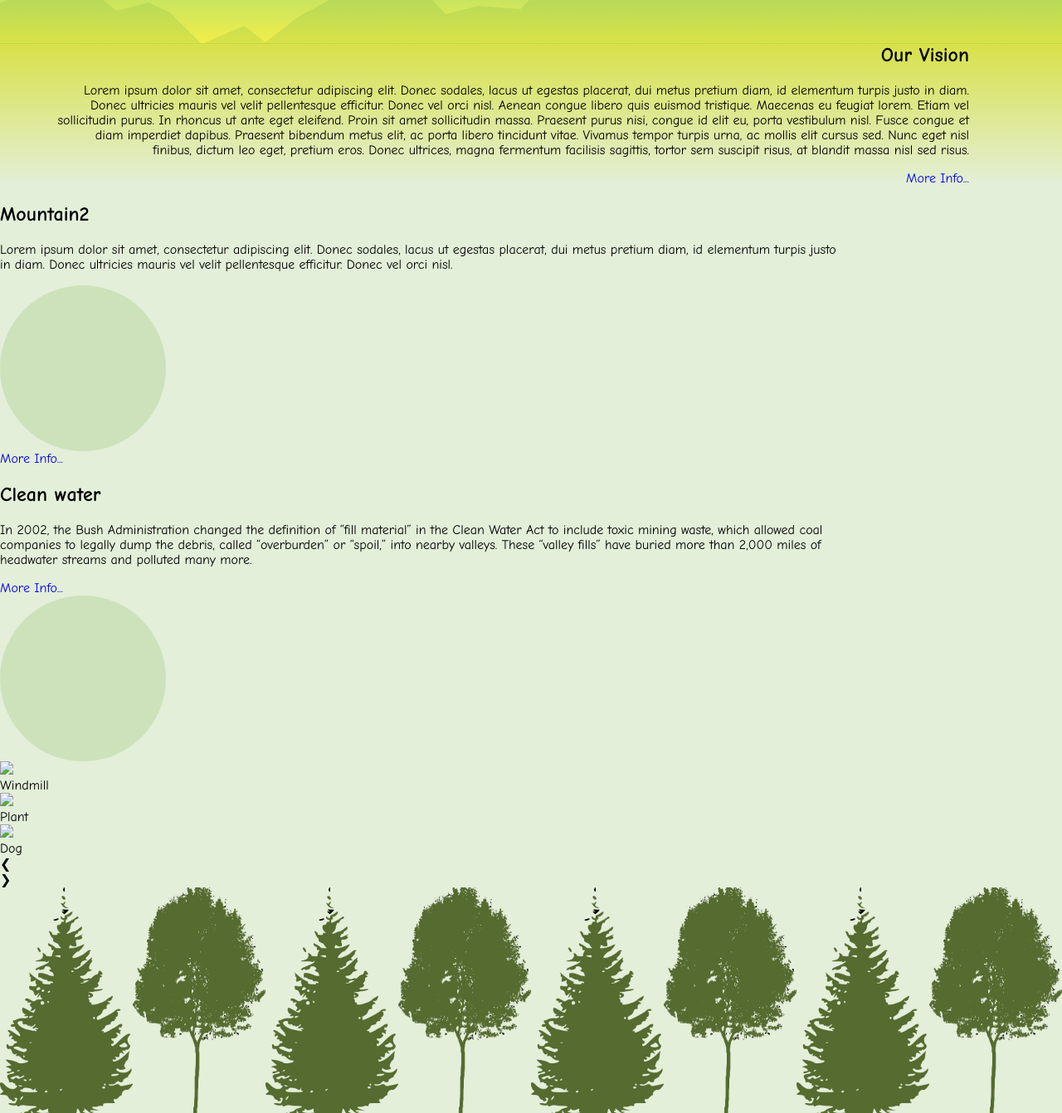
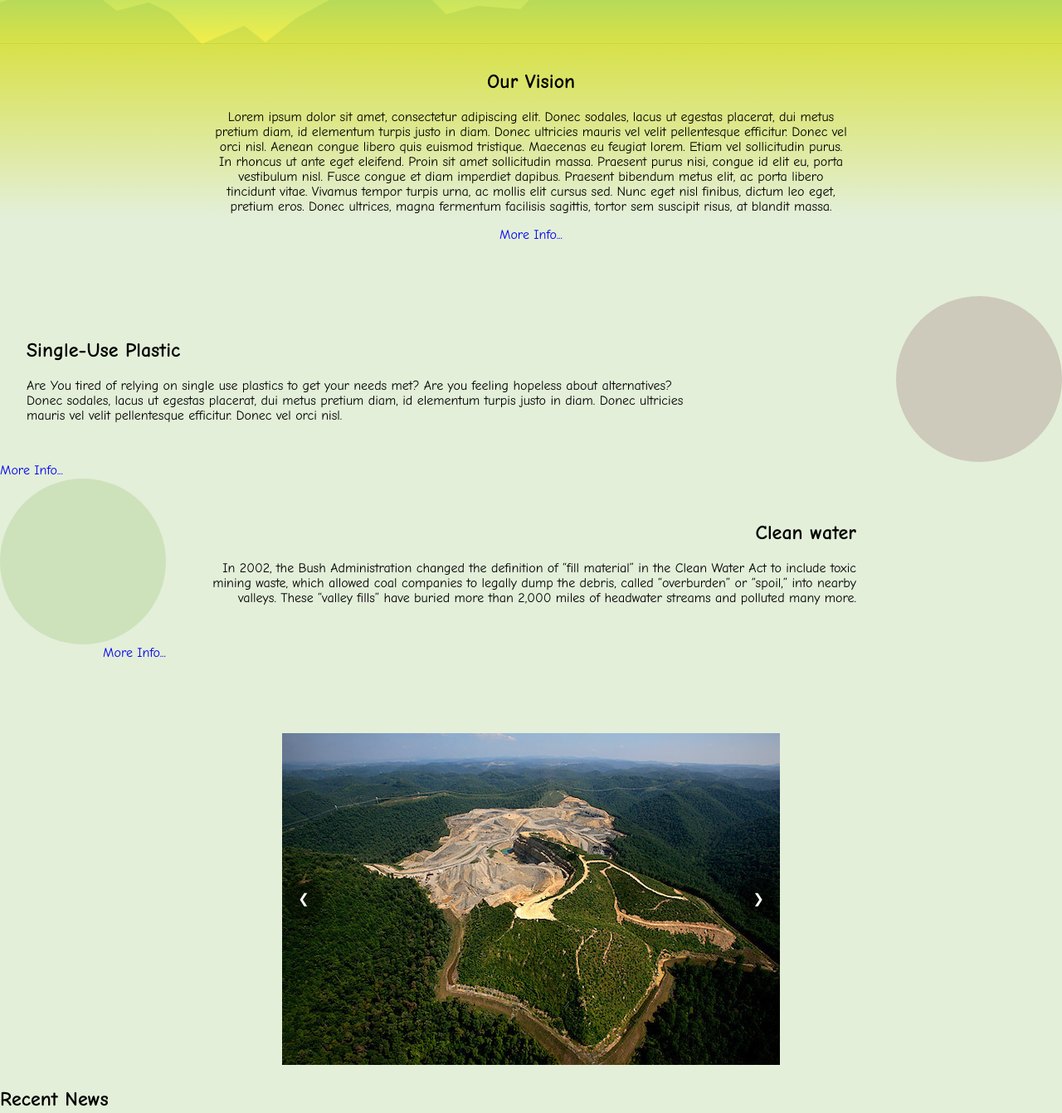
Before and after one commit to coryjennings93/codeLou_Project2, a plain HTML site: page index.html in a window 1280 px wide. Shown: the part 411-1753 px from the top of the page at 83% size. Drawn offline with Linux system fonts and the light colour scheme.

Commit message:
slideshow works! now for the buttons

```diff
--- a/css/styles.css
+++ b/css/styles.css
@@ -24,7 +24,6 @@ a {
 
 .grid-container {
     display: grid;
-
 }
 
 .background-circle{
@@ -82,18 +81,21 @@ svg {
 h1 {text-shadow: rgba(10, 189, 240, 0.298039) 3px 3px 0px, rgba(254, 1, 1, 0.298039) -3px -3px 0px;
 }
 
-main .item-1 {
+/* Homepage Vision Statement */
+main {
     width: 95%;
     margin: auto;
     text-align: center;
+    margin-bottom: 2em;
+    padding-bottom: 2em;
 }
 
-main .item-1 p {
+main p {
     shape-outside: polygon(50% 0, 100% 50%, 50% 100%, 0 50%);
     -webkit-shape-outside: polygon(50% 0, 100% 50%, 50% 100%, 0 50%);
 }
 
-main .item-1 h2 {
+main h2 {
     margin-top: 0;
     padding-top: 2rem;
 }
@@ -160,22 +162,22 @@ header .item-4 {
     text-align: center;
 }
 /* ---- Main Navigation ---- */
-.main-menu li {
+.main-nav li {
     list-style: none;
     display: inline;
     padding: 0 .5em;
 }
 
-.main-menu a:hover {
+.main-nav a:hover {
     color: #fa8733;
 }
 
-.main-menu a {
-    color: #9ce7e8;
+.main-nav a {
+    color: #a96b19/*#9ce7e8*/;
 }
 
-.main-menu ul {
-    padding: 0 2rem 0 0;
+.main-nav ul {
+    padding: 0 2rem;
 }
 
 .circle {
@@ -293,11 +295,104 @@ footer{
     padding:
 }
 
+.home-articles {
+    grid-row-start: 1;
+    grid-row-end: 2;
+    grid-column-start: 1;
+    grid-column-end: 2;
+}
+
 .article-circle {
     background-color: rgb(118,176,65, .2);
     width: 200px;
-    height: 200px
+    height: 200px;
+    grid-row-start: 1;
+    grid-row-end: 2;
+    grid-column-start: 1;
+    grid-column-end: 2;
+    margin: auto;
 }
+
+/* ---- SLIDESHOW ----- */
+#slideshow-container{
+    margin-top: 5rem;
+}
+#slideshow-wrapper {
+    width: 100%;
+    max-width: 600px;
+    margin: auto;
+    display: grid;
+
+}
+.imageContainer {
+    display: grid;
+    text-align: center;
+    grid-row-start: 1;
+    grid-row-end: 4;
+    grid-column-start: 1;
+    grid-column-end: 2;
+}
+/* Only the 1st slide is initially visible */
+/* .imageContainer > img:first-child {
+	opacity: 1 !important;
+} */
+
+.imageContainer img.show {
+    opacity: 1 !important;
+}
+
+#slideshow-wrapper img {
+    grid-row-start: 1;
+    grid-row-end: 4;
+    grid-column-start: 1;
+    grid-column-end: 2;
+    padding: .5em 0;
+    max-width: 600px;
+    width: 100%;
+    opacity: 0;
+    transition: opacity 500ms linear;
+}
+/* Only the 1st slide is initially visible */
+.imageContainer > img:first-child {
+	opacity: 1;
+}
+#prev {
+    justify-self: start;
+}
+#next {
+    justify-self: end;
+
+
+}
+#prev,
+#next {
+    cursor: pointer;
+    padding: 1rem;
+    border-radius: 50%;
+    background-color:  rgba(0, 0, 0, 0.4);
+    border: 0;
+    grid-row-start: 2;
+    grid-row-end: 3;
+    grid-column-start: 1;
+    grid-column-end: 2;
+    z-index: 6;
+    color: white;
+    display: inline-block;
+    margin: .2rem;
+    font-size: 1rem;
+
+}
+
+#prev:hover,
+#next:hover {
+  background-color: rgba(0, 0, 0, 0.8);
+}
+
+.displaySlide {
+    z-index: 2;
+}
+
+
 
 /* For Accessability purposes */
 .visually-hidden
@@ -327,7 +422,7 @@ overflow:hidden; */
 
 /* Small devices (landscape phones, 576px and up) */
 @media (min-width: 576px) {
-    main .item-1 {
+    main {
         width: 90%;
     }
 
@@ -336,7 +431,6 @@ overflow:hidden; */
         grid-row-end: 4;
         grid-column-start: 1;
         grid-column-end: 2;
-        margin: 3em 0 0 7em;
     }
 
     header .item-2 {
@@ -344,8 +438,7 @@ overflow:hidden; */
         grid-row-end: 2;
         grid-column-start: 1;
         grid-column-end: 2;
-        font-size: 2.3em;
-        margin: 5rem 0 0 6rem;
+        font-size: 2.4em;
     }
 
     header .item-3 {
@@ -353,8 +446,6 @@ overflow:hidden; */
         grid-row-end: 3;
         grid-column-start: 1;
         grid-column-end: 2;
-        margin: 0 0 0 6.5rem;
-
     }
 
    /* .footer-form input {
@@ -389,15 +480,75 @@ overflow:hidden; */
     }
     .home-articles {
         width: 80%;
+        padding: 2em;
     }
-    main .item-1 {
+
+    /* <NAV> Main navigation */
+    .main-nav .li-item-1 {
+        grid-row-start: 1;
+        grid-row-end: 2;
+    }
+    .main-nav .li-item-2 {
+        grid-row-start: 1;
+        grid-row-end: 2;
+    }
+    .main-nav .li-item-3 {
+        grid-row-start: 1;
+        grid-row-end: 2;
+    }
+    .main-nav .li-item-4 {
+        grid-row-start: 1;
+        grid-row-end: 2;
+    }
+    .main-nav .li-item-5 {
+        grid-row-start: 2;
+        grid-row-end: 3;
+    }
+    .main-nav .li-item-6 {
+        grid-row-start: 2;
+        grid-row-end: 3;
+    }
+    /* END <NAV> */
+
+
+
+    /* <MAIN> */
+    main h2 {
+        padding-top: 0;
+    }
+    main  {
         margin-left: auto;
-        padding-right: 3rem;
+        min-width: 725px;
+        max-width: 831px;
+    }
+    /* End <MAIN> */
+
+    /* Recent Articles */
+    .recent-articles:nth-child(2n) {
         text-align: right;
-        min-width: 725px;
+        justify-self: end;
+
     }
-    main .item-1 h2 {
-        text-align: right;
+    .recent-articles:nth-child(odd) .article-circle {
+        background-color: rgb(118,55,65, .2);
+        grid-row-start: 1;
+        grid-row-end: 2;
+        grid-column-start: 2;
+        grid-column-end: 3;
+    }
+    .recent-articles:nth-child(even) article.home-articles {
+        grid-row-start: 1;
+        grid-row-end: 2;
+        grid-column-start: 2;
+        grid-column-end: 3;
+     }
+    /* END Recent Articles */
+    header .item-2 {
+        text-align: left;
+    }
+    header .item-3 {
+        margin: 0 0 0 6.5rem;
+        text-align: left;
     }
     header .item-4 {
         grid-row-start: 1;
@@ -405,6 +556,18 @@ overflow:hidden; */
         grid-column-start: 2;
         grid-column-end: 3;
         text-align: end;
+        padding-top: 2em;
+    }
+    .main-nav a {
+        color: #9ce7e8;
+    }
+
+    /* Articles */
+    .article-circle-1 {
+        background-position: left;
+    }
+    .article-circle-2 {
+
     }
 
     /* SVG */
@@ -417,15 +580,26 @@ overflow:hidden; */
     .svg-sm {
         display: none;
     }
-    main .item-1 h2 {
-        margin-top: 0;
-        padding-top: 0;
+
+
+
+    header .item-2 {
+        margin: 5rem 0 0 6rem;
+    }
+    header .item-1 {
+        margin: 3em 0 0 7em;
+    }
+    /* FOOTER */
+    .footer-flex-2 {
+        margin: 0;
     }
  }
 
 /* Large devices (desktops, 992px and up) */
 @media (min-width: 992px) {
-
+    .main-nav ul.grid-container {
+        display: inline-block;
+    }
 
 
 
--- a/index.html
+++ b/index.html
@@ -22,7 +22,7 @@
          Speak</p>
       <button>MENU</button>
       <nav class="main-menu" role="navigation">
-        <ul>
+        <ul class="grid-container">
           <li><a href="#home">Home</a></li>
           <li><a href="#">Mission</a></li>
           <li><a href="#">Alternatives</a></li>
@@ -37,14 +37,14 @@
           <div class="circle background-circle item-1"></div>
           <h1 class="item-2">Protect Our Earth!</h1>
           <p class="item-3"><i>"A Future Worth Fighting For"</i></p>
-          <nav class="main-menu item-4" role="navigation">
-              <ul>
-                <li><a href="#home">Home</a></li>
-                <li><a href="#">Mission</a></li>
-                <li><a href="#">Alternatives</a></li>
-                <li><a href="#">Action</a></li>
-                <li><a href="#">Contact</a></li>
-                <li><a href="#">More</a></li>
+          <nav class="main-nav item-4" role="navigation">
+              <ul class="grid-container">
+                <li class="li-item-1"><a href="#home">Home</a></li>
+                <li class="li-item-2"><a href="#">Mission</a></li>
+                <li class="li-item-3"><a href="#">Alternatives</a></li>
+                <li class="li-item-4"><a href="#">Action</a></li>
+                <li class="li-item-5"><a href="#">Contact</a></li>
+                <li class="li-item-6"><a href="#">More</a></li>
               </ul>
             </nav>
           <img src="img/mountain.jpg" alt="Mountains">
@@ -57,71 +57,70 @@
   </header>
 
   <div class="page-content">
-    <main class="main">
 
-      <div class="home-articles triangle-up moreinfo item-1">
-        <h2>Our Vision</h2>
-        <p>Lorem ipsum dolor sit amet, consectetur adipiscing elit. Donec sodales, lacus ut egestas placerat, dui metus pretium diam, id elementum turpis justo in diam. Donec ultricies mauris vel velit pellentesque efficitur. Donec vel orci nisl. Aenean congue libero quis euismod tristique. Maecenas eu feugiat lorem. Etiam vel sollicitudin purus. In rhoncus ut ante eget eleifend. Proin sit amet sollicitudin massa. Praesent purus nisi, congue id elit eu, porta vestibulum nisl. Fusce congue et diam imperdiet dapibus. Praesent bibendum metus elit, ac porta libero tincidunt vitae. Vivamus tempor turpis urna, ac mollis elit cursus sed. Nunc eget nisl finibus, dictum leo eget, pretium eros. Donec ultrices, magna fermentum facilisis sagittis, tortor sem suscipit risus, at blandit massa nisl sed risus.
-        </p>
-
-      </div>
+    <!-- This section is the main content of the home page and contains the mission statement -->
+    <main class="main home-articles moreinfo item-1">
+      <h2>Our Vision</h2>
+      <p>Lorem ipsum dolor sit amet, consectetur adipiscing elit. Donec sodales, lacus ut egestas placerat, dui metus pretium diam, id elementum turpis justo in diam. Donec ultricies mauris vel velit pellentesque efficitur. Donec vel orci nisl. Aenean congue libero quis euismod tristique. Maecenas eu feugiat lorem. Etiam vel sollicitudin purus. In rhoncus ut ante eget eleifend. Proin sit amet sollicitudin massa. Praesent purus nisi, congue id elit eu, porta vestibulum nisl. Fusce congue et diam imperdiet dapibus. Praesent bibendum metus elit, ac porta libero tincidunt vitae. Vivamus tempor turpis urna, ac mollis elit cursus sed. Nunc eget nisl finibus, dictum leo eget, pretium eros. Donec ultrices, magna fermentum facilisis sagittis, tortor sem suscipit risus, at blandit massa.
+      </p>
     </main>
 
-    <section>
-      <div class="triangle-up moreinfo grid-container">
+    <!-- This contains two of the most recent articles posted -->
+    <section class="">
+      <div class="home-articles-container moreinfo grid-container recent-articles">
         <article class="home-articles">
-          <h2>Mountain2</h2>
-          <p>Lorem ipsum dolor sit amet, consectetur adipiscing elit. Donec sodales, lacus ut egestas placerat, dui metus pretium diam, id elementum turpis justo in diam. Donec ultricies mauris vel velit pellentesque efficitur. Donec vel orci nisl.
+          <h2>Single-Use Plastic</h2>
+          <p>Are You tired of relying on single use plastics to get your needs met? Are you feeling hopeless about alternatives? Donec sodales, lacus ut egestas placerat, dui metus pretium diam, id elementum turpis justo in diam. Donec ultricies mauris vel velit pellentesque efficitur. Donec vel orci nisl.
           </p>
           <div class="extrainfo">
             <p >Aenean congue libero quis euismod tristique. Maecenas eu feugiat lorem. Etiam vel sollicitudin purus. In rhoncus ut ante eget eleifend. Proin sit amet sollicitudin massa. Praesent purus nisi, congue id elit eu, porta vestibulum nisl. Fusce congue et diam imperdiet dapibus. Praesent bibendum metus elit, ac porta libero tincidunt vitae. Vivamus tempor turpis urna, ac mollis elit cursus sed. Nunc eget nisl finibus, dictum leo eget, pretium eros. Donec ultrices, magna fermentum facilisis sagittis, tortor sem suscipit risus, at blandit massa nisl sed risus.
             </p>
           </div>
         </article>
-        <div class="background-circle article-circle"></div>
+        <div class="background-circle article-circle article-circle-1"></div>
       </div>
-    </section>
 
-    <section>
-      <div class="home-articles-container triangle-up moreinfo grid-container">
+
+
+      <div class="home-articles-container2 moreinfo grid-container recent-articles">
         <article class="home-articles">
           <h2>Clean water</h2>
           <p>In 2002, the Bush Administration changed the definition of “fill material” in the Clean Water Act to include toxic mining waste, which allowed coal companies to legally dump the debris, called “overburden” or “spoil,” into nearby valleys. These “valley fills” have buried more than 2,000 miles of headwater streams and polluted many more.
           </p>
         </article>
+        <div class="background-circle article-circle article-circle-2"></div>
       </div>
-      <div class="background-circle article-circle"></div>
     </section>
+    <!-- End of the two most recent articles -->
 
-    <section>
-      <div id="showContainer">
 
+
+    <div id="slideshow-container">
+      <div id="slideshow-wrapper">
         <div class="imageContainer" id="im_1">
-          <img src="Images/1.jpg" />
-          <div class="caption">
-            Windmill
-          </div>
+          <img class="slideImage show" src="img/plastic_in_lake.jpg"  />
+
+
+
+          <img class="slideImage" src="img/mountaintop_removal.jpg" />
+
+
+
+          <img class="slideImage" src="img/smoggy_air.jpg" />
         </div>
 
-        <div class="imageContainer" id="im_2">
-          <img src="Images/2.jpg" />
-          <div class="caption">
-            Plant
-          </div>
-        </div>
+        <button class="navButton" id="prev">&#10094;</button>
+        <button class="navButton" id="next">&#10095;</button>
+      </div>
+    </div>
 
-        <div class="imageContainer" id="im_3">
-          <img src="Images/3.jpg" />
-          <div class="caption">
-            Dog
-          </div>
-        </div>
 
-        <div class="navButton" id="previous">&#10094;</div>
-        <div class="navButton" id="next">&#10095;</div>
-      </div>
-    </section>
+    <aside class="recent-news">
+      <h2>Recent News</h2>
+    </aside>
 
+
+    <!-- Row of trees above the footer -->
     <div class="flex-container trees-above-footer">
       <img src="img/evergreen.png" alt="Evergreen Tree">
       <img src="img/oak2.png" alt="Oak Tree">
@@ -134,6 +133,7 @@
     </div>
   </div>
 
+  <!-- FOOTER -->
   <footer role="contentinfo">
     <div class="flex-container-lg red">
       <div class="footer-flex-1">
--- a/js/script.js
+++ b/js/script.js
@@ -12,6 +12,8 @@
 
 const $button = $('<a class="button" href="#mountain">More Info...</a>');
 $('.moreinfo').append($button);
+
+
 
 //Hide the more info text
 // $('.moreinfo p').hide();
@@ -34,3 +36,37 @@ $('.moreinfo').on('click', '.button', function(event) {
   // $(this).prev().hide();
 
   // });
+
+const slidePicArray = document.getElementsByClassName('slideImage');
+let currentSlide = 0;
+var slideInterval = setInterval(nextSlide,4000);
+const prevSlideBtn = document.getElementById('prev');
+const nextSlideBtn = document.getElementById('next').textContent;
+
+function nextSlide() {
+  slidePicArray[currentSlide].className = 'slideImage';
+  currentSlide = (currentSlide+1)%slidePicArray.length;
+  slidePicArray[currentSlide].className = 'slideImage show';
+};
+
+
+
+// for (let i = 0; i < slidePicArray.length; i += 1) {
+//    slidePicArray[i].className = "show";
+//    slideInterval();
+
+// };
+
+
+
+// for (let i = 0; i < slidePicArray.length; i += 1) {
+//   slidePicArray[i].style.display = "block"
+//   // If you go over all slides, restart the index to show the first slide and start again
+//   if (i === slides.length) index = 0;
+
+//   slides[index].classList.add('active');
+
+// }, 2000)
+
+// };
+// };
```
Also changed, not shown: css/jquery-3.4.1.min.js (deleted), img/mountaintop_removal.jpg (added), img/plastic_in_lake.jpg (added), img/smoggy_air.jpg (added), script/jquery-3.4.1.min.js (added), 2 other files.
